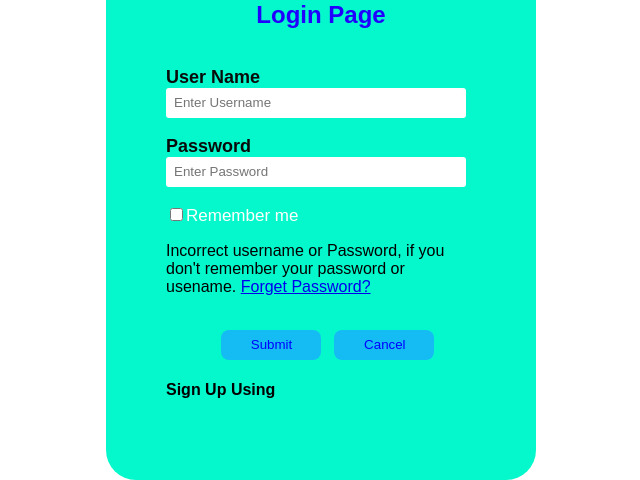
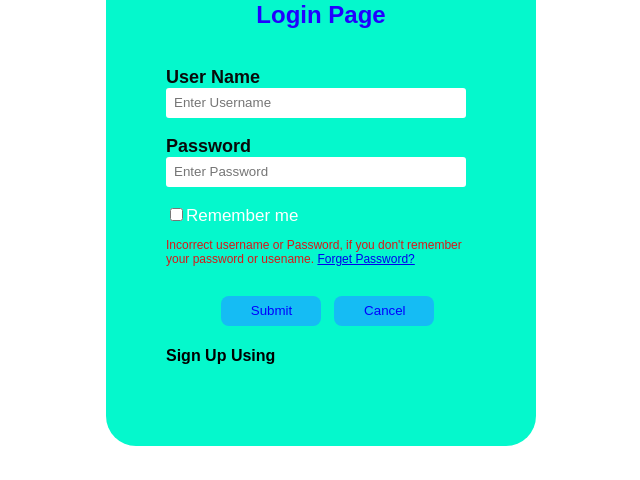
Before and after one commit to LahiruVimukthi2001/PHP_Login_Page, a PHP site: page /Login.php in a window 1280 px wide. Shown: the part 611-1091 px from the top of the page, without its empty margins (344-984 px from the left). After the commit the page ends 1057 px from the top, so only its background shows below. Run offline with PHP 8.4, Linux system fonts and the light colour scheme.

Commit message:
add pragraph css

```diff
--- a/Login.php
+++ b/Login.php
@@ -61,6 +61,12 @@
             span{color: white;
                  font-size: 17px; }
 
+            p{color: #d81818;
+              width: 310px;
+              overflow: hidden;
+              font-size: 12px;   }
+
+
         </style>
     </head>
     <body>
```
